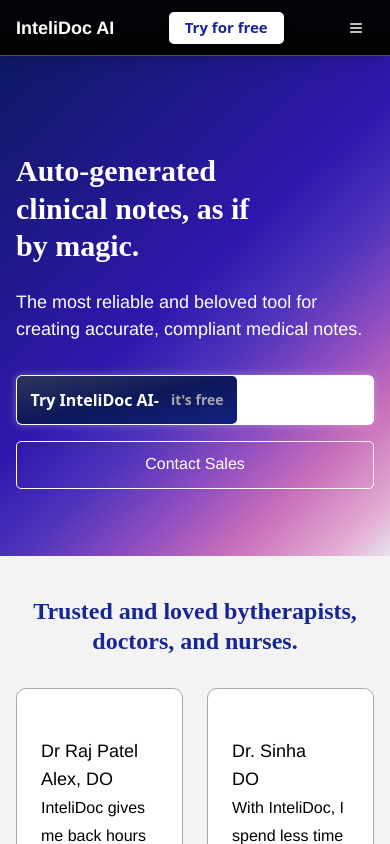
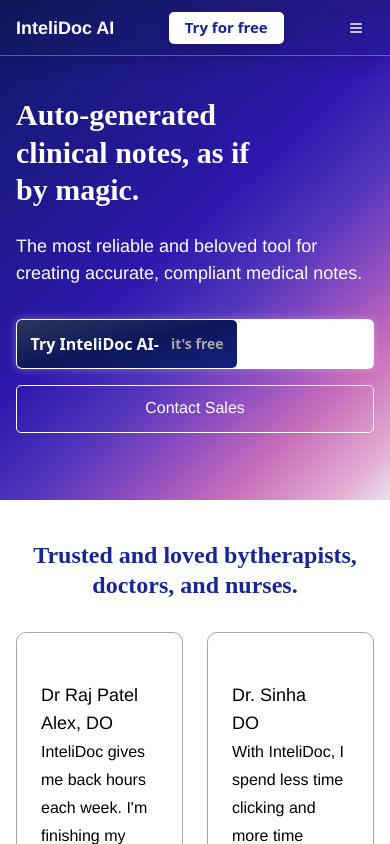
Before and after one commit to suraj-jha-github/intelidoc, a Next.js app: page / in a window 390 px wide. Shown: the top 844 px of the page. Built offline with nearby package versions, Linux system fonts and the light colour scheme.

Commit message:
added changes

```diff
--- a/app/features/__components/navigation.tsx
+++ b/app/features/__components/navigation.tsx
@@ -132,7 +132,7 @@
 
         {/* Desktop CTA Button */}
         <Link href="/tryfree">
-          <Button className={`hidden md:block font-semibold text-[15px] h-8 px-4 py-1.5 rounded-[5px] flex items-center justify-center ${ctaButtonClass} transition-all duration-300 leading-none`}>
+          <Button className={`hidden lg:block font-semibold text-[15px] h-8 px-4 py-1.5 rounded-[5px] flex items-center justify-center ${ctaButtonClass} transition-all duration-300 leading-none`}>
             Try for free
           </Button>
         </Link>
@@ -170,11 +170,7 @@
                   </Link>
                 </Button>
               ))}
-              <Link href="/tryfree" className="mt-4">
-                <Button className={`w-full font-semibold ${mobileCtaClass} transition-all duration-300 leading-none flex items-center justify-center py-3`}>
-                  Try for free
-                </Button>
-              </Link>
+
             </div>
           </div>
         )}
--- a/app/page.tsx
+++ b/app/page.tsx
@@ -230,17 +230,14 @@
   })
 
   return (
-    <div className="bg-[#f3f3f3] flex flex-col w-full min-h-screen">
-      <div className="bg-[#f3f3f3] overflow-hidden w-full max-w-none relative">
-        {/* Black background for navigation area */}
-        <div className="absolute top-0 left-0 right-0 h-14 md:h-[57px] bg-black z-40"></div>
+    <div className="flex flex-row justify-center w-full">
+      <div className="overflow-hidden w-full max-w-none relative">
+        {/* Header Section */}
+        <header className="relative w-full min-h-[500px] md:min-h-[622px]">
+          <div className="absolute w-full h-full [background:linear-gradient(137deg,rgba(14,25,99,1)_0%,rgba(46,24,173,1)_47%,rgba(79,52,187,1)_60%,rgba(140,76,193,1)_71%,rgba(200,110,186,1)_82%,rgba(228,174,211,1)_94%,rgba(231,227,237,1)_100%)]" />
 
-        {/* Fixed Navigation */}
-        <Navigation navItems={navItems} />
-
-        {/* Hero Section */}
-        <section className="relative w-full min-h-[500px] md:min-h-[622px] mt-14 md:mt-[57px]">
-          <div className="absolute w-full h-full [background:linear-gradient(137deg,rgba(14,25,99,1)_0%,rgba(46,24,173,1)_47%,rgba(79,52,187,1)_60%,rgba(140,76,193,1)_71%,rgba(200,110,186,1)_82%,rgba(228,174,211,1)_94%,rgba(231,227,237,1)_100%)]" />
+          {/* Navigation Bar */}
+          <Navigation navItems={navItems} />
 
           {/* Hero Content */}
           <div className="relative z-10 flex flex-col lg:flex-row items-center justify-between pl-4 sm:pl-8 md:pl-16 lg:pl-[85px] pr-4 sm:pr-8 md:pr-16 lg:pr-[85px] pt-24 md:pt-32 pb-8 max-w-7xl mx-auto h-full">
@@ -293,7 +290,7 @@
               </video>
             </div>
           </div>
-        </section>
+        </header>
 
         {/* Testimonials Section */}
         <section className="mt-[32px] pt-2 sm:pt-12 lg:pt-10 pb-6 sm:pb-6 lg:pb-6">
```
